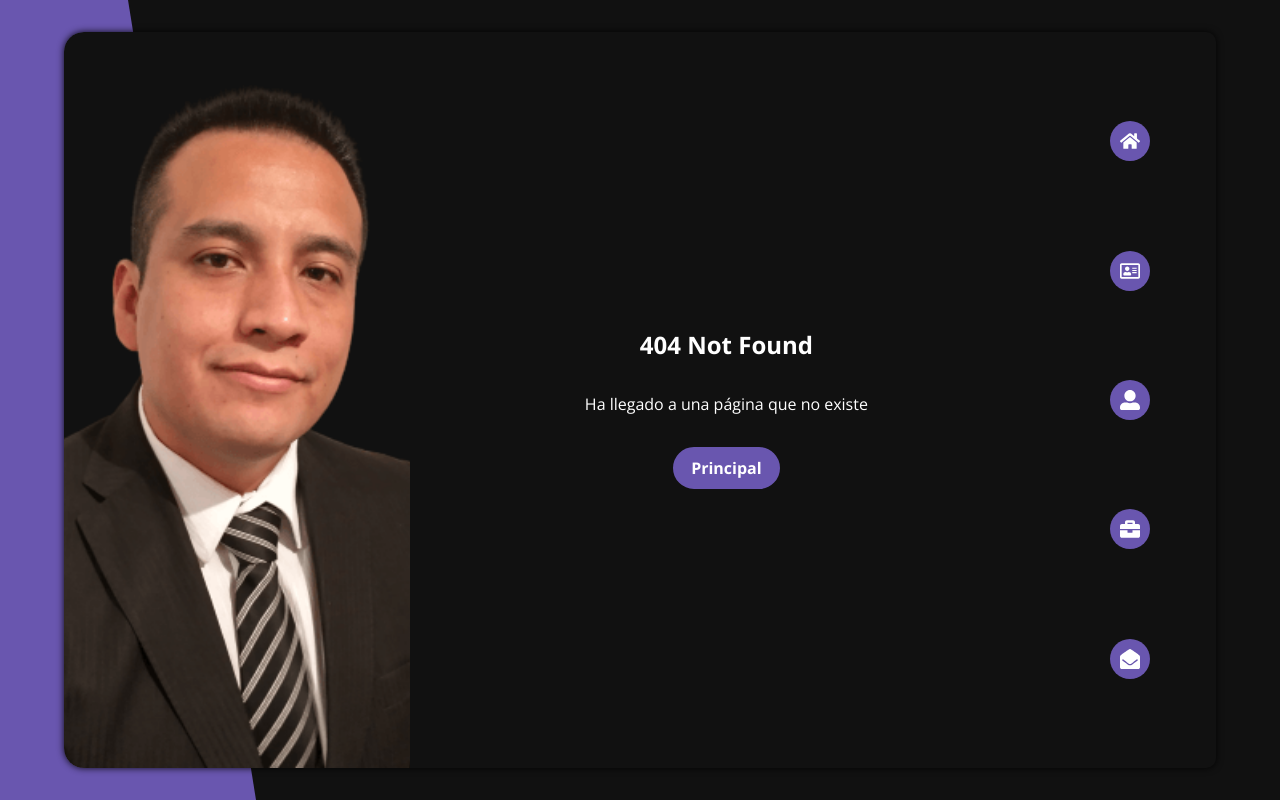
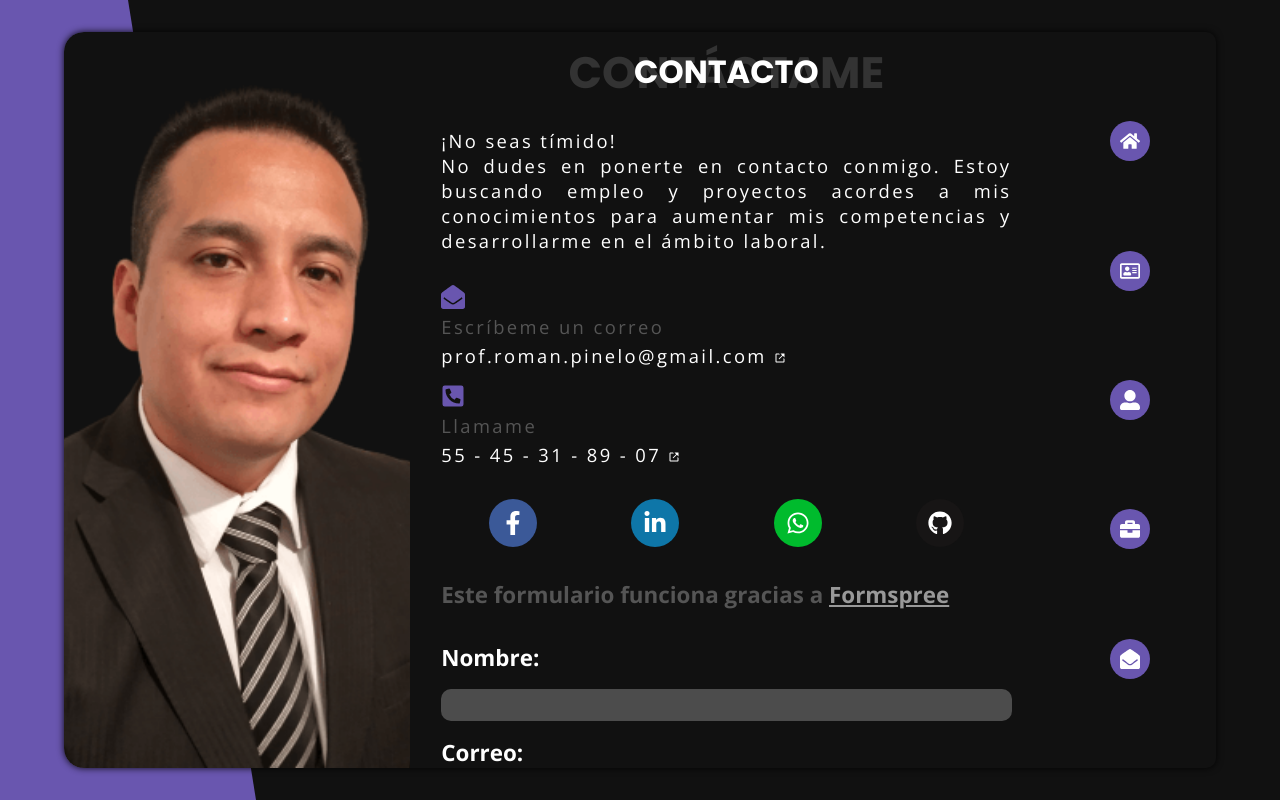
Before and after one commit to RomanPinelo/portafolioRP, a React (Vite) app: page /portafolioRP/contacto in a window 1280 px wide. Before the commit this address had no page. Built offline with nearby package versions, Linux system fonts and the light colour scheme.

Commit message:
Ajustes en rutas y estilos

```diff
--- a/src/App.jsx
+++ b/src/App.jsx
@@ -18,11 +18,11 @@ function App() {
       <main>
         <ImagePc />
         <Routes>
-          <Route path='/' element={ <Principal /> } />
-          <Route path='/descripcion' element={ <Descripcion /> } />
-          <Route path='/acercade' element={ <AcercaDe /> } />
-          <Route path='/portafolio' element={ <Portafolio /> } />
-          <Route path='/contacto' element={ <Contacto /> } />
+          <Route path='/portafolioRP' element={ <Principal /> } />
+          <Route path='/portafolioRP/descripcion' element={ <Descripcion /> } />
+          <Route path='/portafolioRP/acercade' element={ <AcercaDe /> } />
+          <Route path='/portafolioRP/portafolio' element={ <Portafolio /> } />
+          <Route path='/portafolioRP/contacto' element={ <Contacto /> } />
           <Route path='*' element={ <NotFound /> } />
         </Routes>
         <NavBarPc />
--- a/src/pages/Portafolio.jsx
+++ b/src/pages/Portafolio.jsx
@@ -24,7 +24,7 @@ function Portafolio() {
 
       <p className="portafolio__descripcion">
         En este portafolio muestro las páginas web más completas, es decir, las que involucran muchos
-        conceptos de HTML, CSS y JavaScript. Aparte se hicieron cerca de 220 pequeñas prácticas con
+        conceptos de HTML, CSS, JavaScript y React JS. Aparte se hicieron cerca de 220 pequeñas prácticas con
         conceptos individuales, esto en la plataforma de JS Bin. <br />
         <strong>NOTA: No todas las páginas mostradas están desarrolladas con Responsive Design.</strong>
       </p>
--- a/src/styleComponents/Contacto.css
+++ b/src/styleComponents/Contacto.css
@@ -54,6 +54,8 @@
   width: 90%;
   margin: 2rem auto 1rem;
   text-align: justify;
+  font-size: 1.15rem;
+  letter-spacing: 0.15rem;
 }
 
 /* Correo y teléfono */
@@ -62,6 +64,8 @@
   margin: 2rem auto 1rem;
   text-align: justify;
   color: #555;
+  font-size: 1.15rem;
+  letter-spacing: 0.15rem;
 }
 
 .correoTelefonoContenedor .correoTelefonoContenedor__telefono,
--- a/src/styleComponents/Portafolio.css
+++ b/src/styleComponents/Portafolio.css
@@ -47,6 +47,8 @@
   width: 95%;
   margin: 1rem auto;
   text-align: justify;
+  font-size: 1.15rem;
+  letter-spacing: 0.15rem;
 }
 
 .portafolio__descripcion strong {
```
